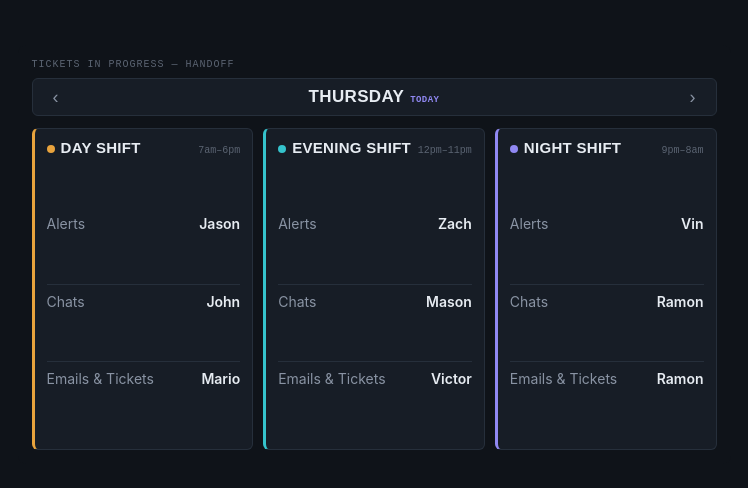
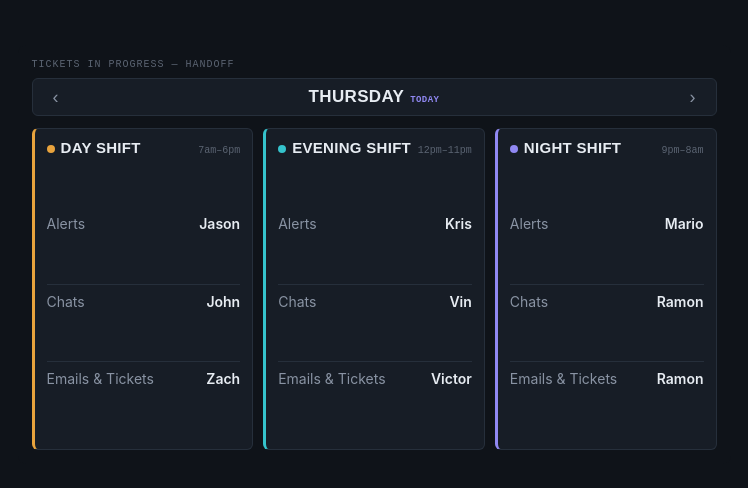
Before and after one commit to ZachDHarris/NOC-Tasks, a plain HTML site: page index.html in a window 1280 px wide. Shown: the part 146-634 px from the top of the page, without its empty margins (266-1014 px from the left). Drawn offline with Linux system fonts and the light colour scheme.

Commit message:
Update shift task assignments from latest schedule
Co-Authored-By: Claude Opus 5.5 <noreply@anthropic.com>

```diff
--- a/index.html
+++ b/index.html
@@ -159,19 +159,19 @@
   var TASKS = ["Alerts","Chats","Emails & Tickets"];
   var SCHEDULE = [
     { id:"day", label:"Day Shift", hours:"7am–6pm", rows:{
-      "Alerts":["Luis","Matt","Sal","Luis / Mario","Jason","John","Mario"],
-      "Chats":["Matt","Sal","Luis","Matt / Jason","John","Mario","Jason"],
-      "Emails & Tickets":["Sal","Luis","Matt","All","Mario","Jason","John"]
+      "Alerts":["Luis","Mason","John","Luis / Zach","Jason","John","Zach"],
+      "Chats":["Mason","Both","Luis","Mason / Jason","John","Zach","Jason"],
+      "Emails & Tickets":["Both","Luis","Mason","All","Zach","Jason","John"]
     }},
     { id:"evening", label:"Evening Shift", hours:"12pm–11pm", rows:{
-      "Alerts":["Middlebrook","Jesus","Middlebrook","Mason / Jesus","Zach","Victor","Mason"],
-      "Chats":["Jesus","Middlebrook","Jesus","Middlebrook / Victor","Mason","Zach","Victor"],
-      "Emails & Tickets":["Both","Both","Both","Zach","Victor","Mason","Zach"]
+      "Alerts":["Middlebrook","Treveon","Jesus","Vin / Jesus","Kris","Victor","Vin"],
+      "Chats":["Jesus","Middlebrook","Treveon","Middlebrook / Victor","Vin","Kris","Victor"],
+      "Emails & Tickets":["Treveon","Jesus","Middlebrook","Treveon / Kris","Victor","Vin","Kris"]
     }},
     { id:"night", label:"Night Shift", hours:"9pm–8am", rows:{
-      "Alerts":["Erika","Brionna","Erika","Ramon / Erika","Vin","Ramon","Vin"],
-      "Chats":["Brionna","Erika","Brionna","Brionna / Vin","Ramon","Vin","Ramon"],
-      "Emails & Tickets":["Both","Both","Both","Brionna / Vin","Ramon","Vin","Ramon"]
+      "Alerts":["Erika","Brionna","Erika","Ramon / Erika","Mario","Ramon","Mario"],
+      "Chats":["Brionna","Erika","Brionna","Brionna / Mario","Ramon","Mario","Ramon"],
+      "Emails & Tickets":["Both","Both","Both","Brionna / Mario","Ramon","Mario","Ramon"]
     }}
   ];
 
```
Also changed, not shown: handoff-mini-713x419.html (+9 -9 lines).
